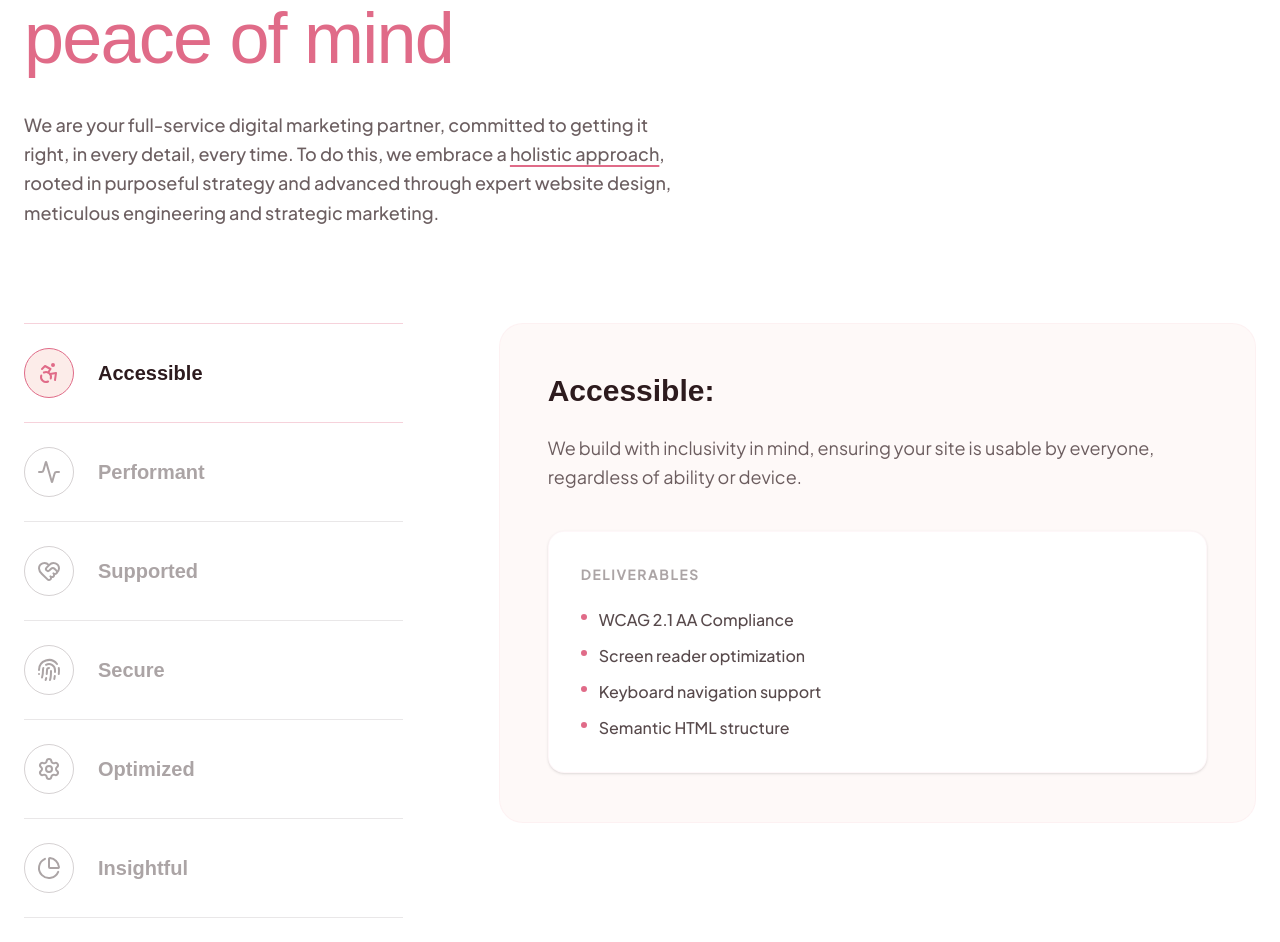
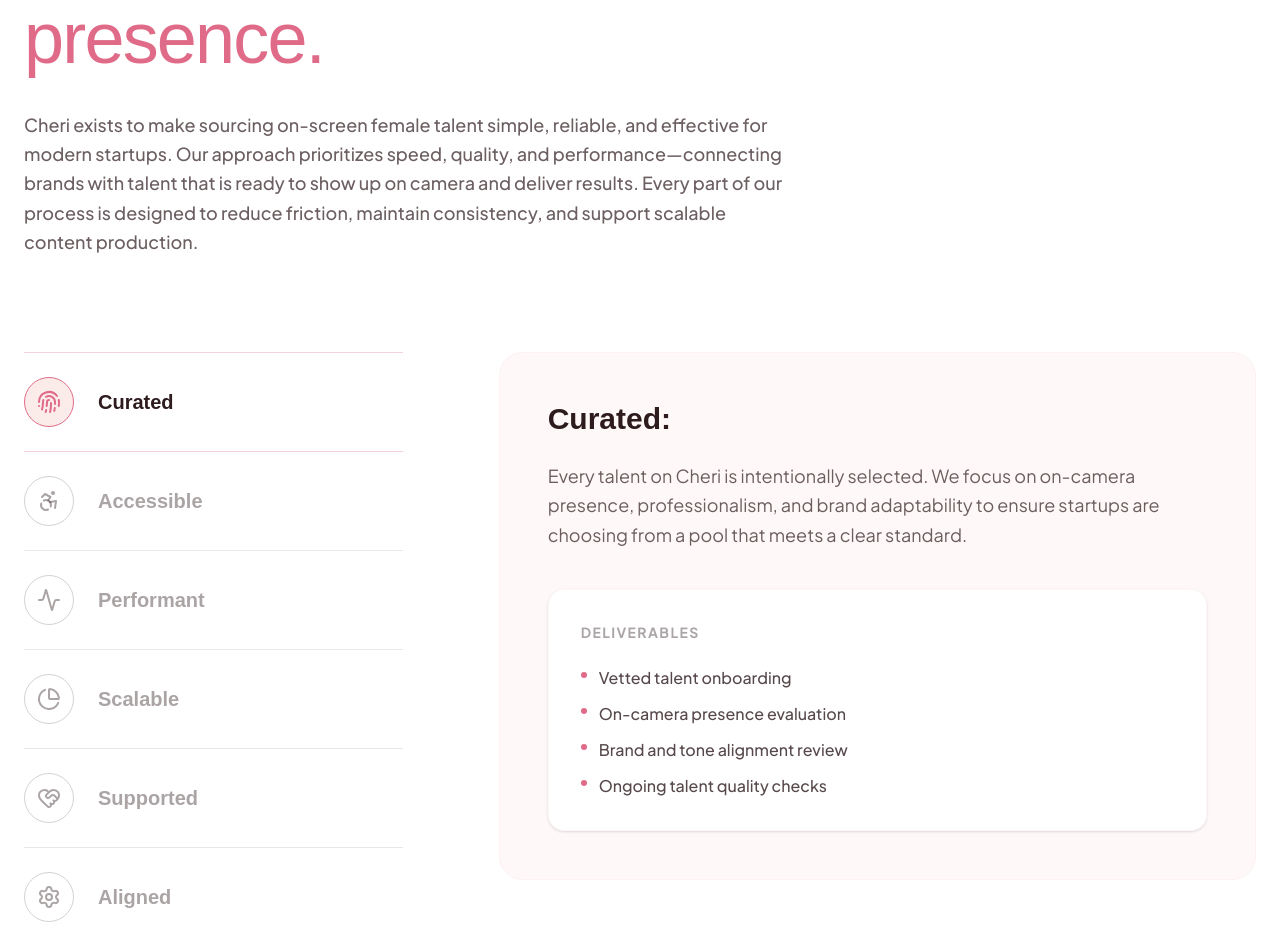
Before and after one commit to andrenguyen42/cheri, a React (Vite) app: page / in a window 1280 px wide. Shown: the part 2250-3192 px from the top of the page. Built offline with nearby package versions, Linux system fonts and the light colour scheme; a web font is replaced by a local one.

Commit message:
Update Approach section detailed copy

```diff
--- a/src/App.tsx
+++ b/src/App.tsx
@@ -150,17 +150,32 @@
 
     const tabs = [
         {
+            id: 'curated',
+            label: 'Curated',
+            icon: <Fingerprint size={24} />,
+            content: {
+                title: 'Curated',
+                description: 'Every talent on Cheri is intentionally selected. We focus on on-camera presence, professionalism, and brand adaptability to ensure startups are choosing from a pool that meets a clear standard.',
+                deliverables: [
+                    'Vetted talent onboarding',
+                    'On-camera presence evaluation',
+                    'Brand and tone alignment review',
+                    'Ongoing talent quality checks'
+                ]
+            }
+        },
+        {
             id: 'accessible',
             label: 'Accessible',
             icon: <Accessibility size={24} />,
             content: {
                 title: 'Accessible',
-                description: 'We build with inclusivity in mind, ensuring your site is usable by everyone, regardless of ability or device.',
+                description: 'Cheri lowers the barrier to sourcing on-screen talent. Startups gain immediate access to capable female talent without influencer contracts, long casting cycles, or unnecessary gatekeeping.',
                 deliverables: [
-                    'WCAG 2.1 AA Compliance',
-                    'Screen reader optimization',
-                    'Keyboard navigation support',
-                    'Semantic HTML structure'
+                    'No follower minimums',
+                    'Simple booking workflow',
+                    'Transparent pricing structure',
+                    'Clear usage rights'
                 ]
             }
         },
@@ -170,12 +185,27 @@
             icon: <Activity size={24} />,
             content: {
                 title: 'Performant',
-                description: 'A high-performance website loads instantly, responds smoothly, and never gets in the way of the user. By optimizing code, images, and infrastructure from the ground up, we [placeholder text matching image context].',
+                description: 'Talent selection is driven by real outcomes. Cheri prioritizes performance indicators over popularity, helping startups choose talent that delivers clarity, engagement, and consistency on screen.',
                 deliverables: [
-                    '90+ Google PageSpeed Score',
-                    'Optimized asset delivery',
-                    'Efficient caching strategies',
-                    'Minimal main-thread work'
+                    'Performance-based ratings',
+                    'Client feedback loops',
+                    'Talent tiering by effectiveness',
+                    'Repeatability tracking'
+                ]
+            }
+        },
+        {
+            id: 'scalable',
+            label: 'Scalable',
+            icon: <PieChart size={24} />, // PieChart works for scalable/growth
+            content: {
+                title: 'Scalable',
+                description: 'As startups grow, content demands increase. Cheri is built to support volume—ensuring brands always have access to a steady supply of on-screen talent.',
+                deliverables: [
+                    'Expanding talent pool',
+                    'Support for recurring campaigns',
+                    'Multi-talent sourcing for growth teams',
+                    'Ongoing availability management'
                 ]
             }
         },
@@ -185,59 +215,27 @@
             icon: <HeartHandshake size={24} />,
             content: {
                 title: 'Supported',
-                description: 'We remain an active partner long after launch. Our team provides guidance, updates, documentation, and ongoing improvements so your website continues to operate reliably and evolve with your business needs—without creating extra work for your internal team.',
+                description: 'Cheri stays involved throughout the process, ensuring talent delivery remains smooth and expectations are met on both sides.',
                 deliverables: [
-                    'Dedicated project support channel',
-                    'Monthly check-ins and priority updates',
-                    'Issue monitoring and quick resolution',
-                    'Documentation for workflows and components',
-                    'Analytics and performance review',
-                    'Roadmap planning for future improvements'
+                    'Talent coordination and matching',
+                    'Delivery oversight',
+                    'Issue resolution and support',
+                    'Clear communication between parties'
                 ]
             }
         },
         {
-            id: 'secure',
-            label: 'Secure',
-            icon: <Fingerprint size={24} />,
-            content: {
-                title: 'Secure',
-                description: 'Security is not an afterthought. We implement industry-standard practices to protect your data and your users.',
-                deliverables: [
-                    'Regular security audits',
-                    'Data encryption at rest and transit',
-                    'Secure authentication flows',
-                    'GDPR & CCPA compliance'
-                ]
-            }
-        },
-        {
-            id: 'optimized',
-            label: 'Optimized',
+            id: 'aligned',
+            label: 'Aligned',
             icon: <Settings size={24} />,
             content: {
-                title: 'Optimized',
-                description: 'We fine-tune every aspect of your digital presence for maximum efficiency and conversion.',
+                title: 'Aligned',
+                description: 'We prioritize alignment between brand intent and on-screen execution. Talent is matched not just on appearance, but on tone, comfort, and communication style.',
                 deliverables: [
-                    'SEO best practices',
-                    'Conversion rate optimization',
-                    'Clean code architecture',
-                    'Scalable infrastructure'
-                ]
-            }
-        },
-        {
-            id: 'insightful',
-            label: 'Insightful',
-            icon: <PieChart size={24} />,
-            content: {
-                title: 'Insightful',
-                description: 'Data-driven decisions lead to better results. We provide deep insights into user behavior and site performance.',
-                deliverables: [
-                    'Custom analytics dashboards',
-                    'User behavior tracking',
-                    'Performance reporting',
-                    'A/B testing capabilities'
+                    'Brand brief review',
+                    'Talent-to-brand fit guidance',
+                    'Role-specific recommendations',
+                    'Consistency across deliverables'
                 ]
             }
         }
@@ -257,12 +255,12 @@
                     </div>
 
                     <h2 className="text-5xl md:text-7xl font-outfit leading-[1.1] tracking-tight max-w-5xl mb-8">
-                        <span className="text-neutral-dark font-medium">All things considered </span>
-                        <span className="text-brand font-medium">for your peace of mind</span>
+                        <span className="text-neutral-dark font-medium">Designed for growth. </span>
+                        <span className="text-brand font-medium">Built around presence.</span>
                     </h2>
 
-                    <p className="max-w-2xl text-lg text-neutral-dark/70 leading-relaxed font-medium">
-                        We are your full-service digital marketing partner, committed to getting it right, in every detail, every time. To do this, we embrace a <span className="underline decoration-brand decoration-2 underline-offset-4">holistic approach</span>, rooted in purposeful strategy and advanced through expert website design, meticulous engineering and strategic marketing.
+                    <p className="max-w-3xl text-lg text-neutral-dark/70 leading-relaxed font-medium">
+                        Cheri exists to make sourcing on-screen female talent simple, reliable, and effective for modern startups. Our approach prioritizes speed, quality, and performance—connecting brands with talent that is ready to show up on camera and deliver results. Every part of our process is designed to reduce friction, maintain consistency, and support scalable content production.
                     </p>
                 </div>
 
```
